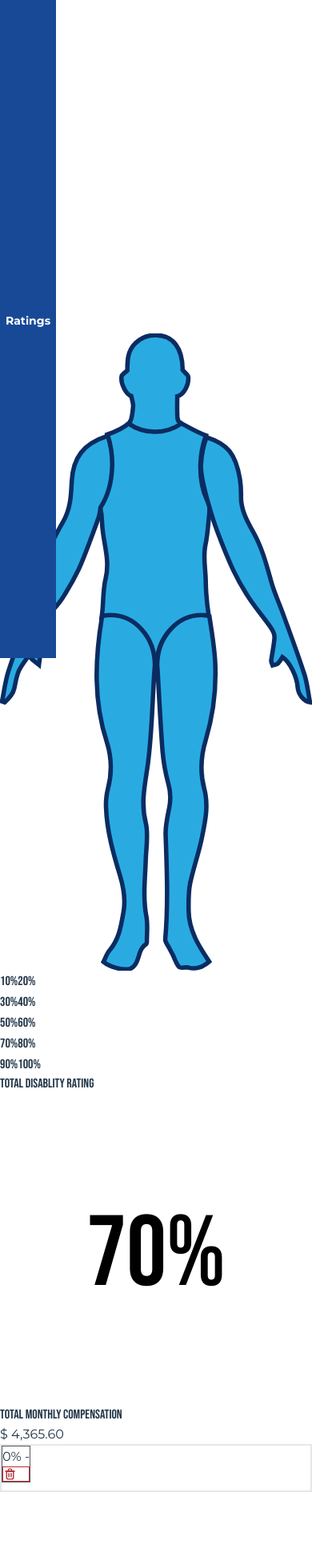
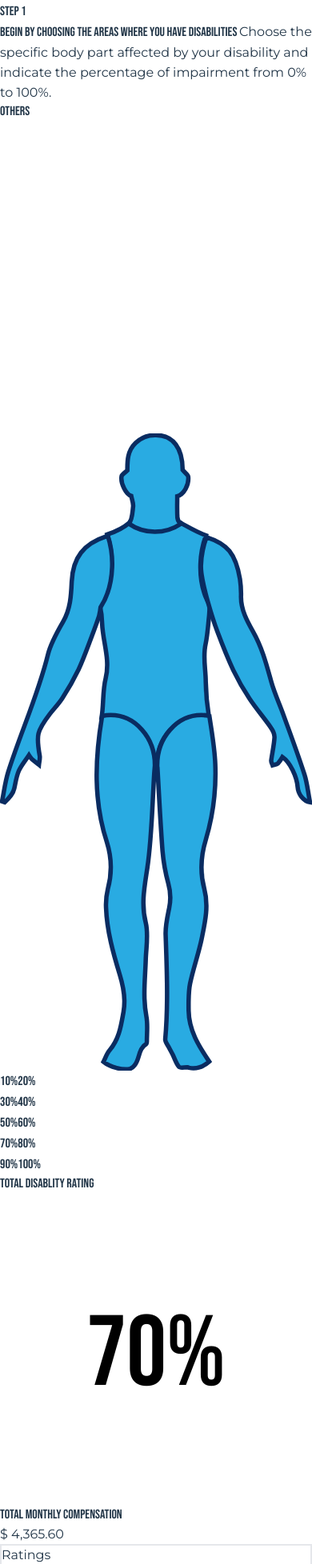
Before and after one commit to srilan/va-calculator, a Preact app: page / in a window 390 px wide. Shown: the part 21-1977 px from the top of the page at 80% size. Before the commit the page ends 1887 px from the top, so only its background shows below. Built offline with nearby package versions, Linux system fonts and the light colour scheme.

Commit message:
Responsiveness Update

```diff
--- a/index.html
+++ b/index.html
@@ -8,7 +8,7 @@
     <!-- Font -->
     <link rel="preconnect" href="https://fonts.googleapis.com">
     <link rel="preconnect" href="https://fonts.gstatic.com" crossorigin>
-    <link href="https://fonts.googleapis.com/css2?family=Bebas+Neue&family=Sen&family=Montserrat:wght@400;700&display=swap" rel="stylesheet">
+    <link href="https://fonts.googleapis.com/css2?family=Bebas+Neue&family=Sen&family=Montserrat:wght@400;500;700&display=swap" rel="stylesheet">
   </head>
   <body>
     <div id="app"></div>
--- a/src/app.jsx
+++ b/src/app.jsx
@@ -39,20 +39,36 @@ export function App() {
         *NavBar here*
       </div>
 
-      <div class='flex flex-col w-full bg-white h-full py-12 px-5'>
+      <div class='flex flex-col w-full bg-white h-full py-12 px-10'>
 
-        <div className='flex'>
-          <div class='w-3/4 flex justify-center border-cyan-100'>
-            <div class='border-1 border-cyan-100 w-1/3 flex flex-col items-center'>
+        <div className='flex flex-col lg:flex-row'>
+
+          {/* Instruction Block */}
+          <div class='pt-10 pb-[60px] lg:pe-[40px] ps-4 lg:pt-5 bg-slate-200 sm:w-full lg:w-2/6 flex flex-col relative lg:border-r-2 border-[#184997] gap-10 justify-center'>
+
+            <div class='absolute bottom-0 right-2/4 translate-x-2/4 lg:translate-x-0 lg:bottom-auto lg:right-[-18px] lg:top-2/4 bebas bg-[#184997] flex px-3 text-xl pt-2 pb-1 lg:rotate-[270deg] text-white rounded-t-xl tracking-wider'>
+              STEP 1
+            </div>
+              <span class='bebas text-4xl'>
+                BEGIN BY CHOOSING THE AREAS <span class='text-[#b52d38]'> WHERE YOU HAVE DISABILITIES </span>
+              </span>
+
+              <span class='mont text-lg font-medium pe-10'>
+              Choose the specific body part affected by your disability and indicate the percentage of impairment from 0% to 100%.
+              </span>
+          </div>
+          {/* Diagram and Percent Buttons */}
+          <div class='w-full lg:w-2/4 flex flex-col sm:flex-row justify-evenly relative border-2 border-[#184997]'>
+            <div class='border-1 w-full sm:w-1/2 lg:w-1/3 flex flex-col items-center lg:items-start'>
               <PartSelect part={part} setPart={setPart} partDisplay={partDisplay} setPartDisplay={setPartDisplay} />
             </div>
 
-            <div class=' w-1/3 flex flex-col items-center text-white justify-center' >
+            <div class=' w-full sm:w-1/2 lg:w-1/3 flex flex-col items-center text-white justify-center' >
               <PercentSelect btnRatingClick={ratingClicked} bodyPart={partDisplay} id={ratingId} setRatingId={setRatingId} />
             </div>
           </div>
 
-          <div class='md:w-1/3 flex flex-col p-5 bg-slate-300 items-center' >
+          <div class='lg:w-1/4 flex flex-col p-5 bg-slate-300 items-center' >
 
               <div class='flex flex-col w-full items-center border-b-2 border-slate-500 pb-3'>
                 <div class='text-3xl bebas'>
@@ -89,7 +105,7 @@ export function App() {
                 </div>
               </div>
 
-              <div className='bebas text-3xl mt-4'>
+              <div class='bebas text-3xl mt-4'>
                 Total Monthly Compensation
               </div>
 
@@ -100,9 +116,12 @@ export function App() {
           </div>
         </div>
 
-        {}
+        {/* Ratings Section */}
         <div className='flex w-full justify-center mt-6'>
-          <div className='w-full border-[#184997] bg-white ps-20 pt-3 pb-2 pe-3 relative text-white' id='percContainer' style={{borderWidth: '2px'}}>
+          <div className='w-full border-[#184997] bg-white lg:ps-20 lg:pt-5 pt-16 pt-3 pb-2 pe-3 relative text-white' id='percContainer' style={{borderWidth: '2px'}}>
+            <div class='h-full top-0 left-0 w-full h-[40px] lg:h-full bg-[#184997] align-middle p-2 lg:w-[70px] text-center text-sm font-semibold text-white flex justify-center items-center mont absolute'>
+              Ratings
+            </div>
             <div class=''>
               {
                 ratings.map((item)=> <RatingsBtn elem={item} removeMe={removeRating} />)
--- a/src/components/PartSelect.jsx
+++ b/src/components/PartSelect.jsx
@@ -58,11 +58,11 @@ const PartSelect = ({part, setPart, partDisplay, setPartDisplay}) => {
       {/* <div class='p-5 w-full flex flex-col items-center'
       >
       </div> */}
-     <div class='w-2/3 relative pt-3'
+     <div class='w-2/3 lg:w-full relative pt-3'
         onMouseEnter={() => {setHovered(true)}}
         onMouseLeave={() => {setHovered(false)}}
      >
-      <div className="flex min-w-[130px] justify-between ps-4 pe-3 pt-1.5 py-1 bg-[#184997] mt-2 w-full text-white bebas md:text-xl lg:text-2xl rounded-tl-xl rounded-br-xl"
+      <div className="flex min-w-[150px] justify-between ps-4 pe-3 pt-1.5 py-1 bg-[#184997] mt-2 w-full text-white bebas md:text-xl lg:text-2xl rounded-tl-xl rounded-br-xl"
           >
             <span class='pe-2 none tracking-wide'> {partDisplay} </span>
             <img src={Down} alt="Arrow" class='w-4' />
--- a/src/index.css
+++ b/src/index.css
@@ -70,13 +70,6 @@ h1 {
   color : #b52d38
 }
 
-#percContainer:after{
-  content: 'Ratings';
-  position: absolute;
-  font-family: 'Montserrat', sans-serif;
-  @apply h-full top-0 left-0 bg-[#184997] align-middle p-2 w-[70px] text-center text-sm font-semibold text-white flex justify-center items-center
-}
-
 .scrollbar-hide::-webkit-scrollbar {
   display: none;
 }
```
